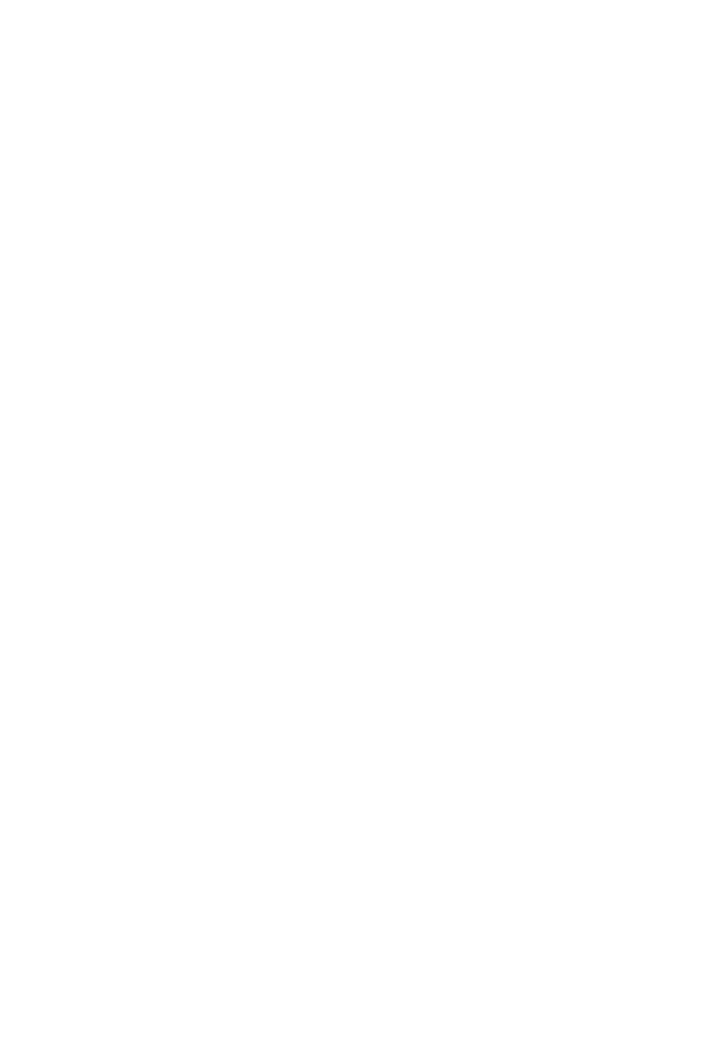
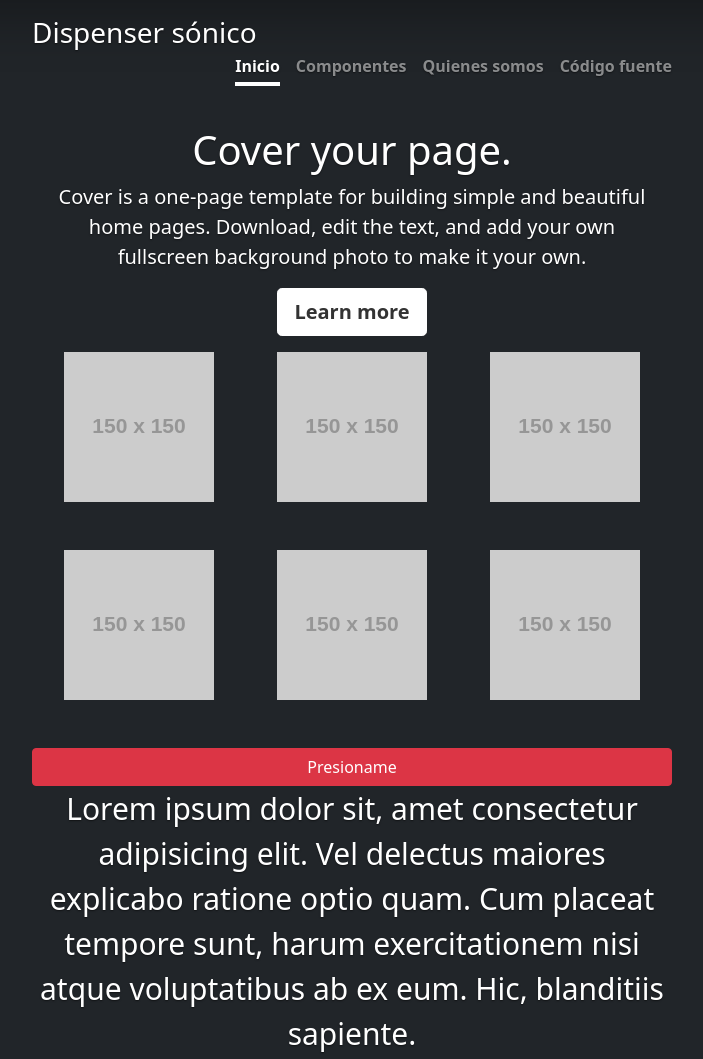
Before and after one commit to hrgarcia/DispenserSonico, a website: page index.html in a window 1280 px wide. Shown: the top 1059 px of the page, without its empty margins (288-991 px from the left). Before the commit the page ends 800 px from the top, so only its background shows below. Drawn offline with nearby package versions, Linux system fonts and the light colour scheme; placeholder pictures from the web are drawn by us.

Commit message:
Comenzando con bootstrap

```diff
--- a/index.html
+++ b/index.html
@@ -4,7 +4,74 @@
         <meta charset="UTF-8" />
         <meta http-equiv="X-UA-Compatible" content="IE=edge" />
         <meta name="viewport" content="width=device-width, initial-scale=1.0" />
+        <link rel="stylesheet" href="/node_modules/bootstrap/dist/css/bootstrap.css" />
+        <link rel="stylesheet" href="/public/css/cover.css" />
+        <link rel="stylesheet" href="/public/css/myStyle.css" />
         <title>DispenserSónicoo</title>
+        <style>
+            .bd-placeholder-img {
+                font-size: 1.125rem;
+                text-anchor: middle;
+                -webkit-user-select: none;
+                -moz-user-select: none;
+                user-select: none;
+            }
+
+            @media (min-width: 768px) {
+                .bd-placeholder-img-lg {
+                    font-size: 3.5rem;
+                }
+            }
+        </style>
     </head>
-    <body></body>
+    <body class="d-flex h-100 text-center text-white bg-dark">
+        <div class="cover-container d-flex w-100 h-100 p-3 mx-auto flex-column">
+            <header class="mb-auto">
+                <div>
+                    <h3 class="float-md-start mb-0">Dispenser sónico</h3>
+                    <nav class="nav nav-masthead justify-content-center float-md-end">
+                        <a class="nav-link active" aria-current="page" href="#">Inicio</a>
+                        <a class="nav-link" href="#">Componentes</a>
+                        <a class="nav-link" href="#">Quienes somos</a>
+                        <a class="nav-link" href="#">Código fuente</a>
+                    </nav>
+                </div>
+            </header>
+
+            <main class="px-3">
+                <h1 style="margin-top: 40px">Cover your page.</h1>
+                <p class="lead">Cover is a one-page template for building simple and beautiful home pages. Download, edit the text, and add your own fullscreen background photo to make it your own.</p>
+                <p class="lead">
+                    <a href="#" class="btn btn-lg btn-secondary fw-bold border-white bg-white">Learn more</a>
+                </p>
+            </main>
+
+            <div class="container">
+                <div class="row">
+                    <div class="col"><img src="https://via.placeholder.com/150" alt="" /></div>
+                    <div class="col"><img src="https://via.placeholder.com/150" alt="" /></div>
+                    <div class="col"><img src="https://via.placeholder.com/150" alt="" /></div>
+                </div>
+                <br />
+                <br />
+                <div class="row">
+                    <div class="col"><img src="https://via.placeholder.com/150" alt="" /></div>
+                    <div class="col"><img src="https://via.placeholder.com/150" alt="" /></div>
+                    <div class="col"><img src="https://via.placeholder.com/150" alt="" /></div>
+                </div>
+            </div>
+            <br />
+            <br />
+            <button class="btn btn-danger">Presioname</button>
+
+            <p class="negrito">
+                Lorem ipsum dolor sit, amet consectetur adipisicing elit. Vel delectus maiores explicabo ratione optio quam. Cum placeat tempore sunt, harum exercitationem nisi atque voluptatibus ab ex eum. Hic, blanditiis sapiente.
+            </p>
+            <p class="rojito">Lorem ipsum dolor, sit amet consectetur adipisicing elit. Reprehenderit tempore nemo autem ea, soluta modi sequi ratione eligendi temporibus vel eos fugit. Eum exercitationem dolores, illo natus enim vero minima?</p>
+            <footer class="mt-auto text-white-50">
+                <p>Cover template for <a href="https://getbootstrap.com/" class="text-white">Bootstrap</a>, by <a href="https://twitter.com/mdo" class="text-white">@mdo</a>.</p>
+            </footer>
+        </div>
+        <script src="/node_modules/bootstrap/dist/js/bootstrap.js"></script>
+    </body>
 </html>
--- a/package.json
+++ b/package.json
@@ -17,6 +17,7 @@
   },
   "homepage": "https://github.com/hrgarcia/DispenserSonico#readme",
   "dependencies": {
+    "@popperjs/core": "^2.10.1",
     "bootstrap": "^5.1.1"
   }
 }
--- /dev/null
+++ b/public/css/cover.css
@@ -0,0 +1,53 @@
+/*
+ * Globals
+ */
+
+
+/* Custom default button */
+.btn-secondary,
+.btn-secondary:hover,
+.btn-secondary:focus {
+  color: #333;
+  text-shadow: none; /* Prevent inheritance from `body` */
+}
+
+
+/*
+ * Base structure
+ */
+
+body {
+  text-shadow: 0 .05rem .1rem rgba(0, 0, 0, .5);
+  box-shadow: inset 0 0 5rem rgba(0, 0, 0, .5);
+}
+
+.cover-container {
+  max-width: 42em;
+}
+
+
+/*
+ * Header
+ */
+
+.nav-masthead .nav-link {
+  padding: .25rem 0;
+  font-weight: 700;
+  color: rgba(255, 255, 255, .5);
+  background-color: transparent;
+  border-bottom: .25rem solid transparent;
+}
+
+.nav-masthead .nav-link:hover,
+.nav-masthead .nav-link:focus {
+  border-bottom-color: rgba(255, 255, 255, .25);
+}
+
+.nav-masthead .nav-link + .nav-link {
+  margin-left: 1rem;
+}
+
+.nav-masthead .active {
+  color: #fff;
+  border-bottom-color: #fff;
+}
--- /dev/null
+++ b/public/css/myStyle.css
@@ -0,0 +1,13 @@
+.rojito {
+    color: rgb(248, 106, 106);
+    font-size: 50px;
+}
+
+.negrito {
+    font-size: 30px;
+    border-top: brown 1px;
+}
+
+#elParrafo {
+    color: chartreuse;
+}
```
Also changed, not shown: 1 other file.
